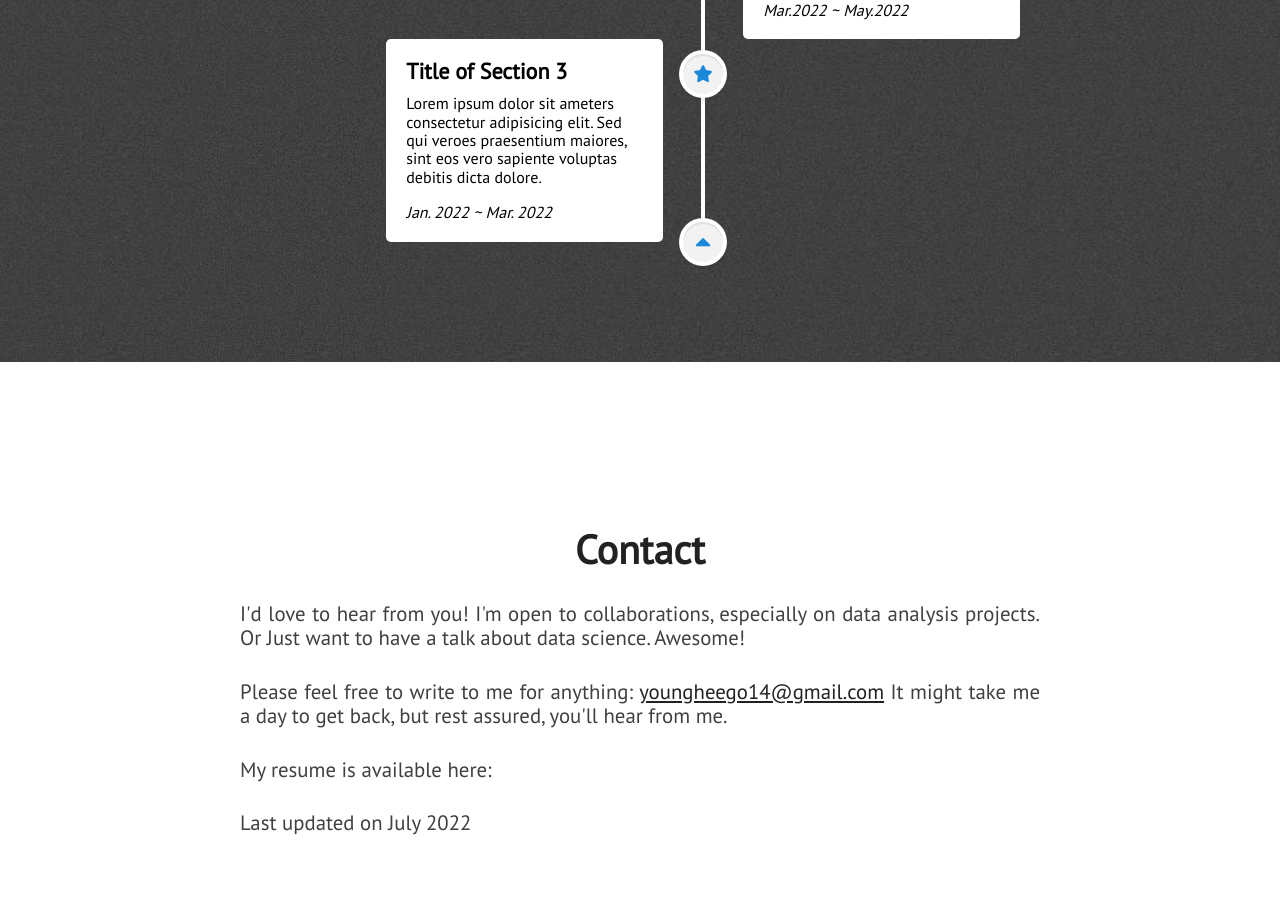
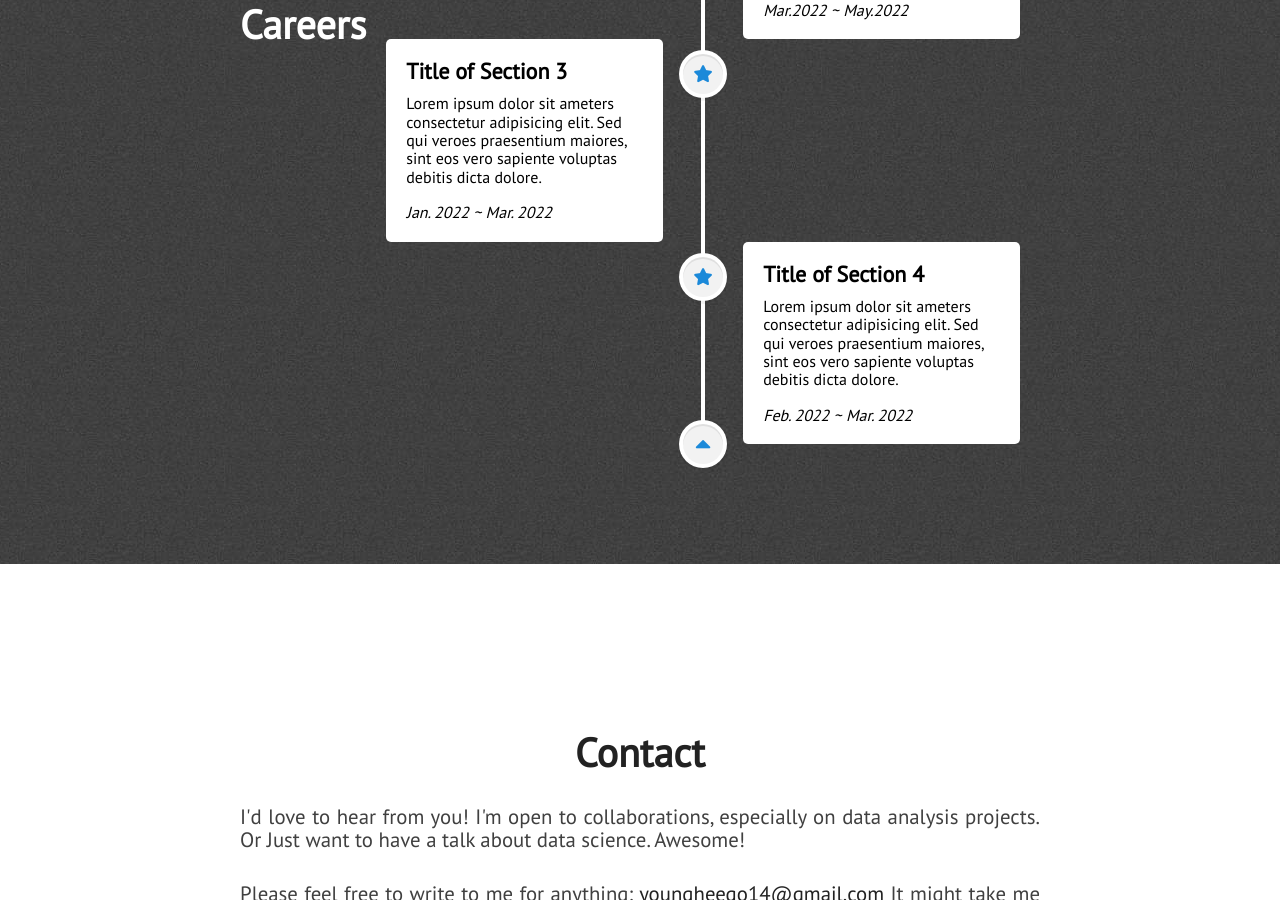
Before and after one commit to YoungheeGGO/YoungheeGGo.github.io, a Jekyll site: the page built from index.html, in a window 1280 px wide and 900 px high, scrolled down 3489 px. Built offline with Jekyll 4.4.1, drawn with Linux system fonts in a browser that asks for light colours; nearby versions of some CDN libraries.

Commit message:
Update blogs.html

```diff
--- a/_includes/blogs.html
+++ b/_includes/blogs.html
@@ -59,7 +59,7 @@
         </div>
       </section>
     </div>
-    <!--<div class="row row-2">
+    <div class="row row-2">
       <section>
         <i class="icon fas fa-star"></i>
         <div class="details">
@@ -70,7 +70,7 @@
           <i>Feb. 2022 ~ Mar. 2022</i>
         </div>
       </section>
-    </div>-->
+    </div>
 
 
   </div>
```
